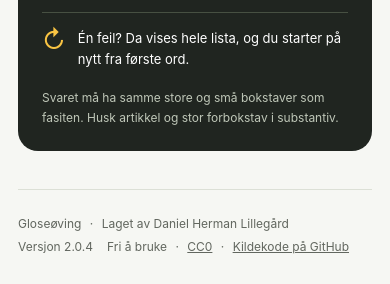
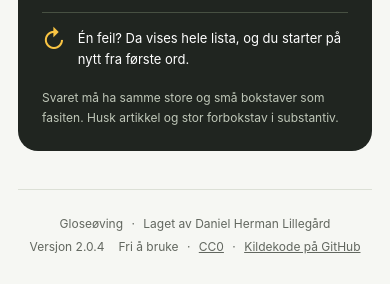
Before and after one commit to dlillegard/gloseoving, a website: page index.html in a window 390 px wide. Shown: the part 1264-1548 px from the top of the page. Drawn offline with Linux system fonts and the light colour scheme.

Commit message:
Sentrer versjonsnummeret i sidefoten

```diff
--- a/styles.css
+++ b/styles.css
@@ -854,8 +854,9 @@ footer {
   border-top:1px solid var(--line);
   margin-top:42px;
   padding:24px 0 28px;
-  display:flex;
-  justify-content:space-between;
+  display:grid;
+  grid-template-columns:1fr auto 1fr;
+  align-items:center;
   gap:15px;
   color:var(--muted);
   font-size:12px;
@@ -863,9 +864,21 @@ footer {
 }
 
 .footer-meta {
-  display:flex;
-  align-items:center;
-  gap:24px;
+  display:contents;
+}
+
+footer>span:first-child {
+  justify-self:start;
+}
+
+.footer-meta>span:first-child {
+  grid-column:2;
+  justify-self:center;
+}
+
+.footer-meta>span:last-child {
+  grid-column:3;
+  justify-self:end;
 }
 
 .footer-dot {
@@ -1018,11 +1031,13 @@ footer {
     padding-left:11px;
   }
   footer {
+    display:flex;
     margin-top:38px;
     flex-direction:column;
     gap:3px;
   }
   .footer-meta {
+    display:flex;
     gap:14px;
     flex-wrap:wrap;
   }
```
